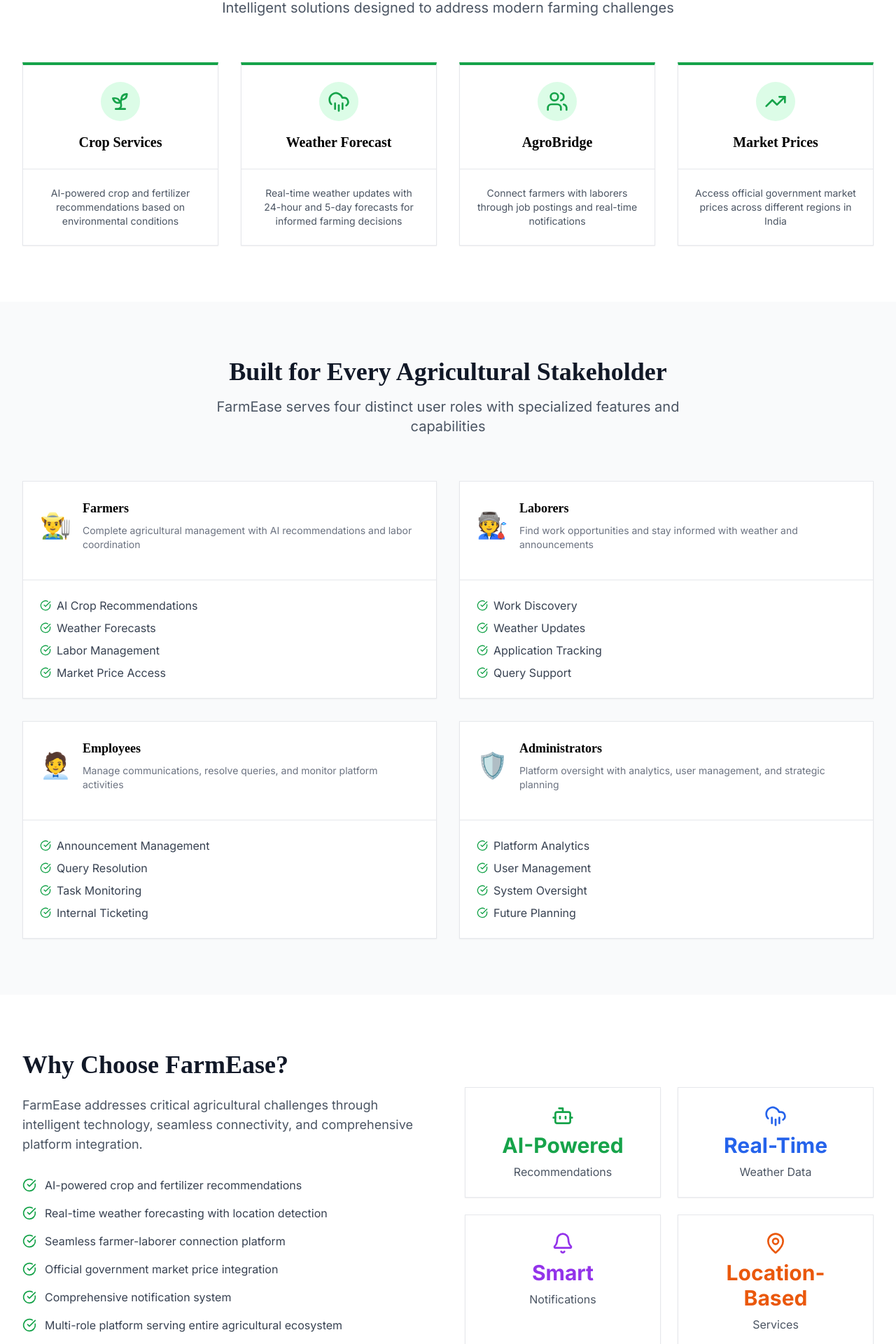
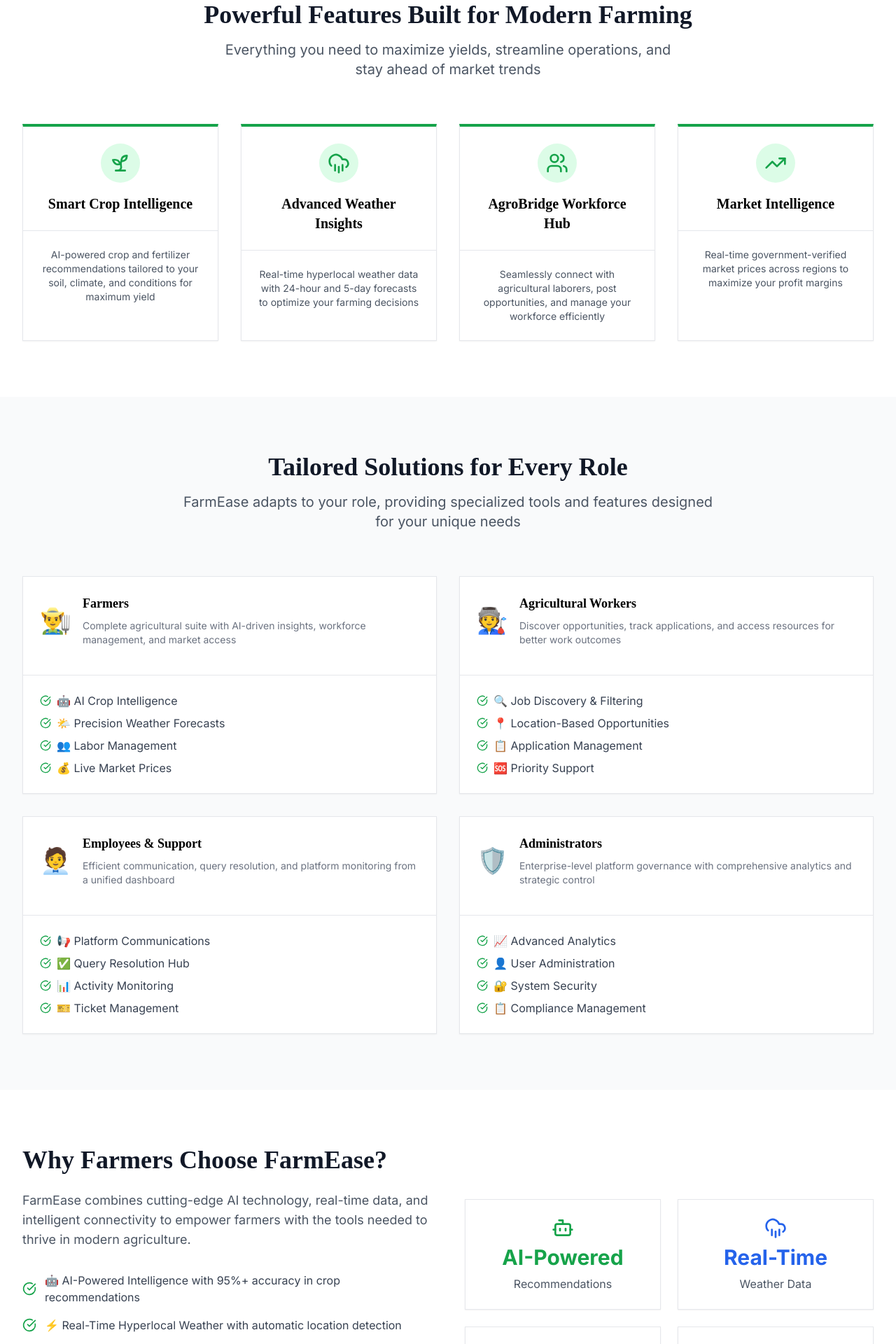
Before and after one commit to Ravikumar-2016/FarmEase, a Next.js app: page /home in a window 1280 px wide. Shown: the part 864-2784 px from the top of the page at 70% size. Built offline with nearby package versions, Linux system fonts and the light colour scheme.

Commit message:
updated homepage and readme

```diff
--- a/src/app/home/page.tsx
+++ b/src/app/home/page.tsx
@@ -25,23 +25,23 @@
   const coreServices = [
     {
       icon: Sprout,
-      title: "Crop Services",
-      description: "AI-powered crop and fertilizer recommendations based on environmental conditions",
+      title: "Smart Crop Intelligence",
+      description: "AI-powered crop and fertilizer recommendations tailored to your soil, climate, and conditions for maximum yield",
     },
     {
       icon: CloudRain,
-      title: "Weather Forecast",
-      description: "Real-time weather updates with 24-hour and 5-day forecasts for informed farming decisions",
+      title: "Advanced Weather Insights",
+      description: "Real-time hyperlocal weather data with 24-hour and 5-day forecasts to optimize your farming decisions",
     },
     {
       icon: Users,
-      title: "AgroBridge",
-      description: "Connect farmers with laborers through job postings and real-time notifications",
+      title: "AgroBridge Workforce Hub",
+      description: "Seamlessly connect with agricultural laborers, post opportunities, and manage your workforce efficiently",
     },
     {
       icon: TrendingUp,
-      title: "Market Prices",
-      description: "Access official government market prices across different regions in India",
+      title: "Market Intelligence",
+      description: "Real-time government-verified market prices across regions to maximize your profit margins",
     },
   ]
 
@@ -49,53 +49,53 @@
     {
       title: "Farmers",
       icon: "👨‍🌾",
-      description: "Complete agricultural management with AI recommendations and labor coordination",
-      features: ["AI Crop Recommendations", "Weather Forecasts", "Labor Management", "Market Price Access"],
+      description: "Complete agricultural suite with AI-driven insights, workforce management, and market access",
+      features: ["🤖 AI Crop Intelligence", "🌤️ Precision Weather Forecasts", "👥 Labor Management", "💰 Live Market Prices"],
     },
     {
-      title: "Laborers",
+      title: "Agricultural Workers",
       icon: "🧑‍🏭",
-      description: "Find work opportunities and stay informed with weather and announcements",
-      features: ["Work Discovery", "Weather Updates", "Application Tracking", "Query Support"],
+      description: "Discover opportunities, track applications, and access resources for better work outcomes",
+      features: ["🔍 Job Discovery & Filtering", "📍 Location-Based Opportunities", "📋 Application Management", "🆘 Priority Support"],
     },
     {
-      title: "Employees",
+      title: "Employees & Support",
       icon: "🧑‍💼",
-      description: "Manage communications, resolve queries, and monitor platform activities",
-      features: ["Announcement Management", "Query Resolution", "Task Monitoring", "Internal Ticketing"],
+      description: "Efficient communication, query resolution, and platform monitoring from a unified dashboard",
+      features: ["📢 Platform Communications", "✅ Query Resolution Hub", "📊 Activity Monitoring", "🎫 Ticket Management"],
     },
     {
       title: "Administrators",
       icon: "🛡️",
-      description: "Platform oversight with analytics, user management, and strategic planning",
-      features: ["Platform Analytics", "User Management", "System Oversight", "Future Planning"],
+      description: "Enterprise-level platform governance with comprehensive analytics and strategic control",
+      features: ["📈 Advanced Analytics", "👤 User Administration", "🔐 System Security", "📋 Compliance Management"],
     },
   ]
 
   const keyFeatures = [
-    "AI-powered crop and fertilizer recommendations",
-    "Real-time weather forecasting with location detection",
-    "Seamless farmer-laborer connection platform",
-    "Official government market price integration",
-    "Comprehensive notification system",
-    "Multi-role platform serving entire agricultural ecosystem",
+    "🤖 AI-Powered Intelligence with 95%+ accuracy in crop recommendations",
+    "⚡ Real-Time Hyperlocal Weather with automatic location detection",
+    "🤝 Smart Workforce Matching connecting farmers with skilled workers",
+    "💯 Official Government Data integration for trusted market insights",
+    "🔔 Intelligent Push Notifications keeping everyone informed",
+    "🌍 Inclusive Ecosystem serving farmers, workers, staff, and administrators",
   ]
 
   const futureFeatures = [
     {
       icon: Bot,
       title: "AI Disease Detection",
-      description: "Advanced crop disease identification and treatment recommendations",
+      description: "Computer vision-powered crop disease identification with instant treatment protocols",
     },
     {
       icon: BarChart3,
-      title: "Market Analytics",
-      description: "Comprehensive market trend analysis and price predictions",
+      title: "Predictive Market Analytics",
+      description: "AI-driven price forecasting and market trend analysis for better profit planning",
     },
     {
       icon: Smartphone,
-      title: "Mobile Application",
-      description: "Native mobile app with offline capabilities and sync features",
+      title: "Native Mobile Apps",
+      description: "iOS & Android apps with offline access, push notifications, and seamless sync",
     },
   ]
 
@@ -129,14 +129,13 @@
                 <FarmEaseLogo size="lg" className="w-20 h-20" />
               </div>
               <h1 className="text-4xl md:text-6xl font-bold text-gray-900 mb-6">
-                Welcome to <span className="text-green-600">FarmEase</span>
+                Revolutionize Your <span className="text-green-600">Farming</span> with FarmEase
               </h1>
               <p className="text-xl md:text-2xl text-gray-600 mb-4 leading-relaxed">
-                Comprehensive Agricultural Platform with AI-Powered Solutions
+                The All-in-One Agricultural Platform Trusted by Thousands
               </p>
               <p className="text-lg text-gray-600 mb-8 leading-relaxed">
-                Connecting farmers, laborers, employees, and administrators through intelligent crop management, weather
-                forecasting, and seamless agricultural coordination.
+                Harness AI-powered insights, real-time weather data, efficient workforce management, and live market intelligence—all in one intelligent platform designed for modern agriculture.
               </p>
               <div className="flex flex-col sm:flex-row gap-4 justify-center lg:justify-start">
                 {!isLoggedIn ? (
@@ -187,9 +186,9 @@
       <section className="py-20 bg-white">
         <div className="container mx-auto px-4 sm:px-6 lg:px-8">
           <div className="text-center mb-16">
-            <h2 className="text-3xl md:text-4xl font-bold text-gray-900 mb-4">Core Agricultural Services</h2>
+            <h2 className="text-3xl md:text-4xl font-bold text-gray-900 mb-4">Powerful Features Built for Modern Farming</h2>
             <p className="text-xl text-gray-600 max-w-2xl mx-auto">
-              Intelligent solutions designed to address modern farming challenges
+              Everything you need to maximize yields, streamline operations, and stay ahead of market trends
             </p>
           </div>
 
@@ -222,10 +221,10 @@
         <div className="container mx-auto px-4 sm:px-6 lg:px-8">
           <div className="text-center mb-16">
             <h2 className="text-3xl md:text-4xl font-bold text-gray-900 mb-4">
-              Built for Every Agricultural Stakeholder
+              Tailored Solutions for Every Role
             </h2>
             <p className="text-xl text-gray-600 max-w-3xl mx-auto">
-              FarmEase serves four distinct user roles with specialized features and capabilities
+              FarmEase adapts to your role, providing specialized tools and features designed for your unique needs
             </p>
           </div>
 
@@ -262,10 +261,9 @@
         <div className="container mx-auto px-4 sm:px-6 lg:px-8">
           <div className="grid grid-cols-1 lg:grid-cols-2 gap-12 items-center">
             <div>
-              <h2 className="text-3xl md:text-4xl font-bold text-gray-900 mb-6">Why Choose FarmEase?</h2>
+              <h2 className="text-3xl md:text-4xl font-bold text-gray-900 mb-6">Why Farmers Choose FarmEase?</h2>
               <p className="text-lg text-gray-600 mb-8">
-                FarmEase addresses critical agricultural challenges through intelligent technology, seamless
-                connectivity, and comprehensive platform integration.
+                FarmEase combines cutting-edge AI technology, real-time data, and intelligent connectivity to empower farmers with the tools needed to thrive in modern agriculture.
               </p>
 
               <div className="space-y-4">
@@ -323,12 +321,12 @@
 
       {/* Opportunities Section */}
       {userType?.toLowerCase() !== "admin" && (
-      <section className="py-20 bg-gray-50">
+      <section className="py-20 bg-gradient-to-r from-blue-50 to-green-50">
         <div className="container mx-auto px-4 sm:px-6 lg:px-8">
           <div className="text-center mb-16">
-            <h2 className="text-3xl md:text-4xl font-bold text-gray-900 mb-4">Join Our Growing Community</h2>
+            <h2 className="text-3xl md:text-4xl font-bold text-gray-900 mb-4">Grow With Us</h2>
             <p className="text-xl text-gray-600 max-w-3xl mx-auto">
-              Become part of the FarmEase ecosystem through career opportunities or strategic partnerships
+              Join a thriving community or partner with us to advance agricultural innovation
             </p>
           </div>
 
@@ -396,12 +394,12 @@
       )}
 
       {/* Future Vision Section */}
-      <section className="py-20 bg-green-600">
+      <section className="py-20 bg-gradient-to-r from-green-600 to-emerald-600">
         <div className="container mx-auto px-4 sm:px-6 lg:px-8">
           <div className="text-center mb-12">
-            <h2 className="text-3xl md:text-4xl font-bold text-white mb-4">Future of FarmEase</h2>
+            <h2 className="text-3xl md:text-4xl font-bold text-white mb-4">What's Next for FarmEase?</h2>
             <p className="text-xl text-green-100 max-w-3xl mx-auto">
-              Continuous innovation to bring advanced agricultural technology to farmers
+              We're continuously innovating to bring you the most advanced agricultural technology
             </p>
           </div>
 
@@ -425,9 +423,8 @@
           </div>
 
           <div className="text-center mt-12">
-            <p className="text-green-100 mb-6">
-              Additional upcoming features: Machinery Rental, Financial Services, Community Forums, and Multilingual
-              Support
+            <p className="text-green-100 text-lg">
+              ✨ Plus: Machinery Rental Network, Financial Integration, Community Marketplace, and Multilingual Support
             </p>
           </div>
         </div>
```
Also changed, not shown: 1 other file (tests, documents, lock files or other folders).
